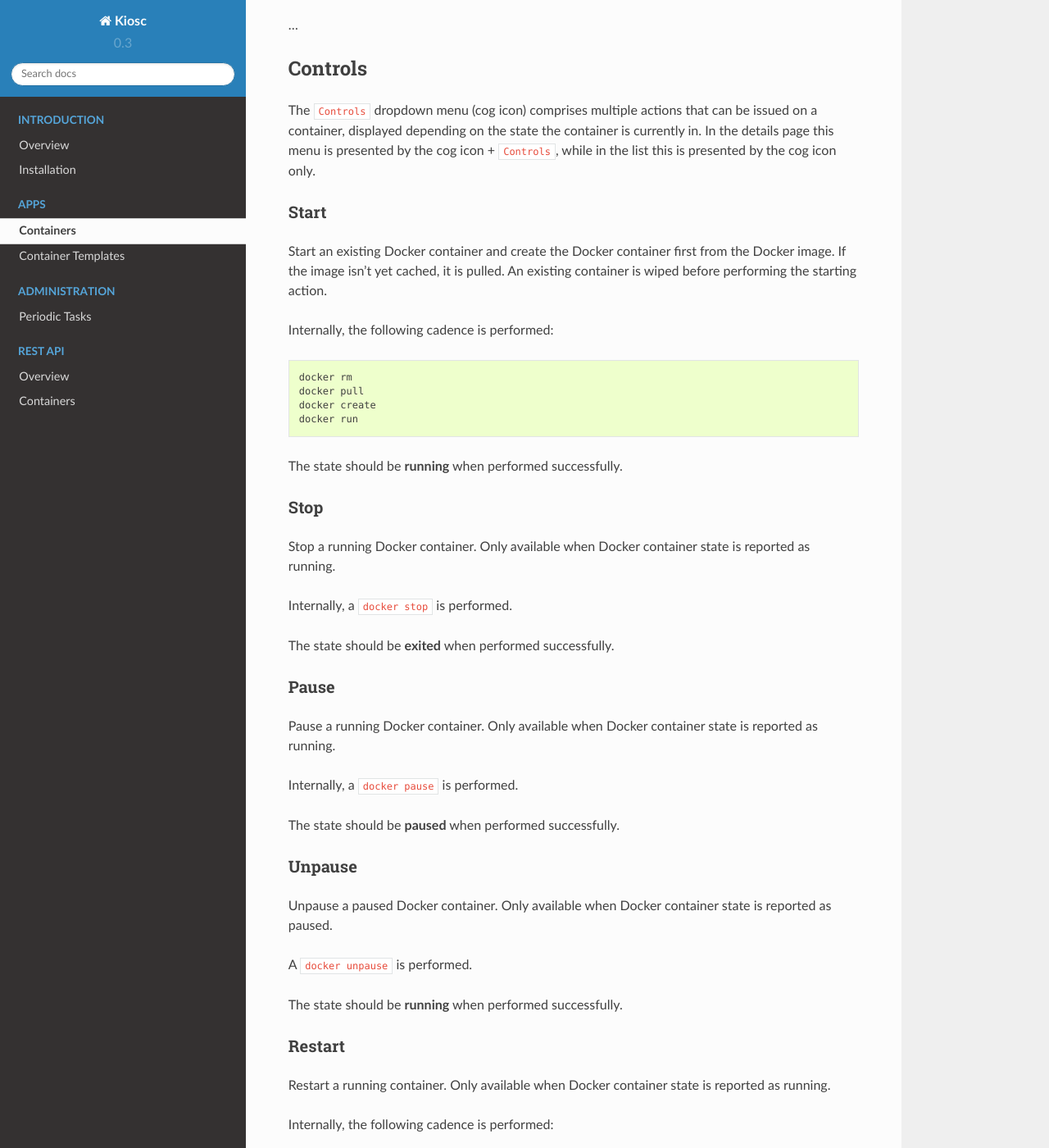
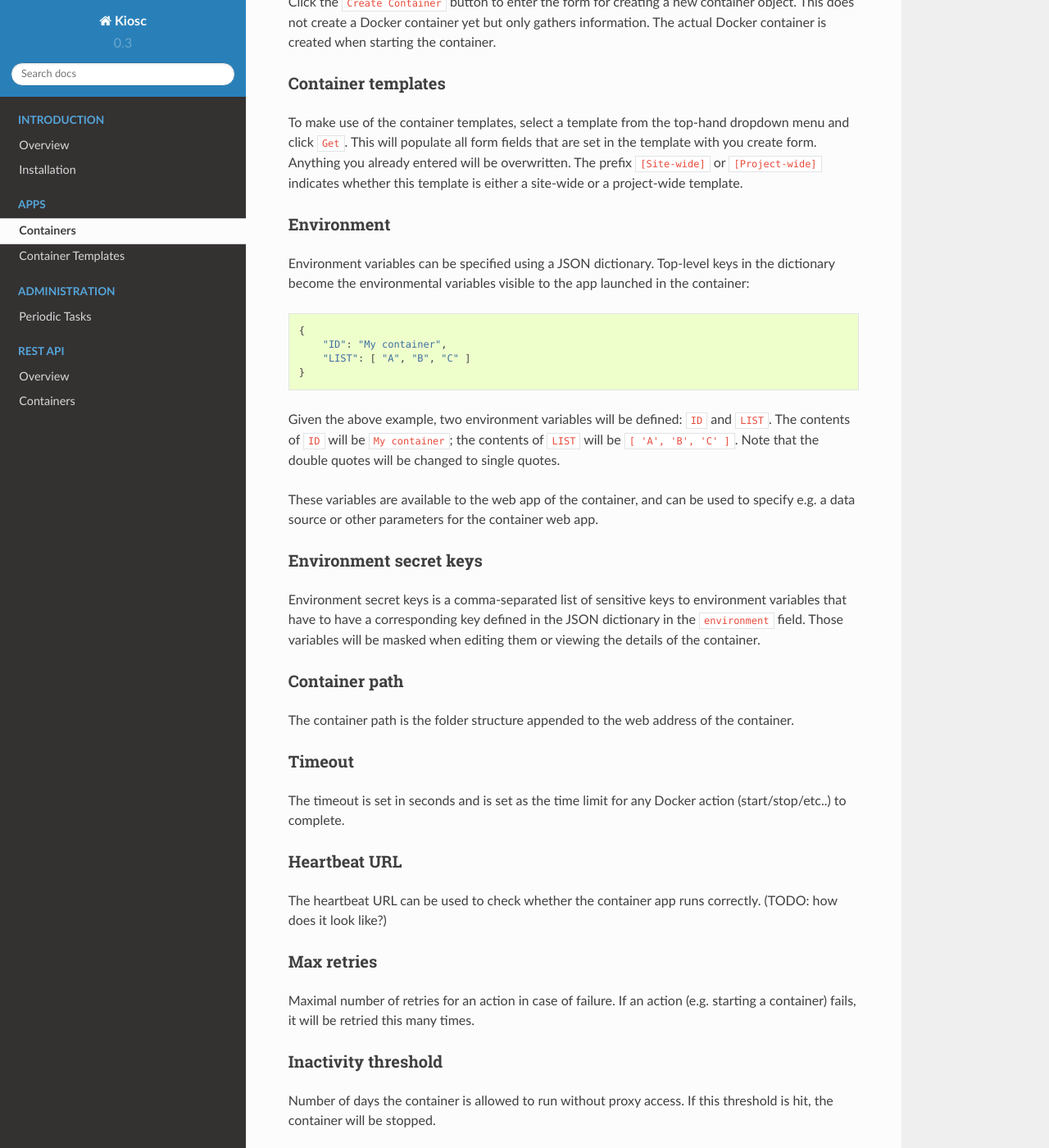
Before and after one commit to bihealth/kiosc-server, a Sphinx documentation site: the page built from docs/source/apps_containers.rst, in a window 1280 px wide and 1400 px high, scrolled down 2801 px. Shown: the whole window at 82% size. Built offline with Sphinx 7.4.7 and the Read the Docs theme 2.0.0, drawn with Linux system fonts in a browser that asks for light colours; some of the changed text lies outside the part shown.

Commit message:
Contributions to manual (@january3)

```diff
--- a/docs/source/apps_containers.rst
+++ b/docs/source/apps_containers.rst
@@ -4,9 +4,10 @@ Containers
 ==========
 
 Container objects hold the information to create and afterwards to control the underlying
-Docker containers. All information the user enters is used during creation of the
-container. They also hold information about the current state and the logs reported
-by any process associated with the container.
+Docker containers. All information the user enters is used during the creation of the
+container (which happens when the container is started). They also hold information
+about the current state and include the logs reported by any process associated
+with the container.
 
 .. contents::
 
@@ -26,10 +27,13 @@ Click on the title of a container to access its details and the logs.
 Environment & Environment Secret Keys
 ^^^^^^^^^^^^^^^^^^^^^^^^^^^^^^^^^^^^^
 
+Names of sensitive environment variables can be entered in the ``Environment secret keys`` field.
+
 If you have set an ``environment`` and registered ``environment_secret_keys``,
-the value of the corresponding items in the environment dictionary are displayed
+the value of the corresponding items in the environment dictionary are displayed in Kiosc
 as ``<masked>``, indicating that they are available to the system but
-are not displayed for security reasons.
+are not displayed for security reasons. However, they will still be visible
+in plain in the container environment.
 
 State
 ^^^^^
@@ -95,7 +99,7 @@ a new container object. This does not create a Docker container yet but
 only gathers information. The actual Docker container is created when
 starting the container.
 
-Container Templates
+Container templates
 ^^^^^^^^^^^^^^^^^^^
 
 To make use of the container templates, select a template from the
@@ -105,7 +109,66 @@ entered will be overwritten. The prefix ``[Site-wide]`` or ``[Project-wide]``
 indicates whether this template is either a site-wide or a project-wide
 template.
 
-...
+Environment
+^^^^^^^^^^^
+
+Environment variables can be specified using a JSON dictionary.
+Top-level keys in the dictionary become the environmental variables visible to the app launched
+in the container::
+
+
+    {
+        "ID": "My container",
+        "LIST": [ "A", "B", "C" ]
+    }
+
+
+Given the above example, two environment variables will be defined: ``ID``
+and ``LIST``.  The contents of ``ID`` will be ``My container``; the contents of
+``LIST`` will be ``[ 'A', 'B', 'C' ]``. Note that the double quotes will be
+changed to single quotes.
+
+These variables are available to the web app of the container,
+and can be used to specify e.g. a data source or other parameters
+for the container web app.
+
+Environment secret keys
+^^^^^^^^^^^^^^^^^^^^^^^
+
+Environment secret keys is a comma-separated list of sensitive keys to environment variables that have to
+have a corresponding key defined in the JSON dictionary in the ``environment`` field.
+Those variables will be masked when editing them or viewing the details of the container.
+
+Container path
+^^^^^^^^^^^^^^
+
+The container path is the folder structure appended to the web address of
+the container.
+
+Timeout
+^^^^^^^
+
+The timeout is set in seconds and is set as the time limit for any Docker
+action (start/stop/etc..) to complete.
+
+Heartbeat URL
+^^^^^^^^^^^^^
+
+The heartbeat URL can be used to check whether the container app runs
+correctly. (TODO: how does it look like?)
+
+Max retries
+^^^^^^^^^^^
+
+Maximal number of retries for an action in case of failure. If an action
+(e.g. starting a container) fails, it will be retried this many times.
+
+Inactivity threshold
+^^^^^^^^^^^^^^^^^^^^
+
+Number of days the container is allowed to run without proxy access.
+If this threshold is hit, the container will be stopped.
+
 
 Controls
 --------
@@ -119,9 +182,9 @@ while in the list this is presented by the cog icon only.
 Start
 ^^^^^
 
-Start an existing Docker container and create the Docker container
-first from the Docker image. If the image isn't yet cached, it is pulled.
-An existing container is wiped before performing the starting action.
+Create a container from a Docker image and start it.  If the image isn't
+yet cached, it is pulled from the specified repository.  An existing
+container is always wiped before performing the starting action.
 
 Internally, the following cadence is performed::
 
--- a/docs/source/apps_containertemplates.rst
+++ b/docs/source/apps_containertemplates.rst
@@ -18,10 +18,14 @@ Find the ``Container Templates`` icon in the left-hand menu to open the Containe
 app. This will list all available container templates and offers the menus to
 create, update and delete templates.
 
+Note that the new templates will be visible in all your project on the
+KIOSC site.
+
 Detail
 ------
 
-Click on the title of a container template in the overview to enter the details of a container template,
+Click on the title of a container template in the overview to enter the details of a container template.
+These are the same details that need to be provided when creating a container.
 
 Create
 ------
```
Also changed, not shown: docs/source/index.rst (+6 -6 lines), docs/source/introduction_overview.rst (+22 -11 lines).
